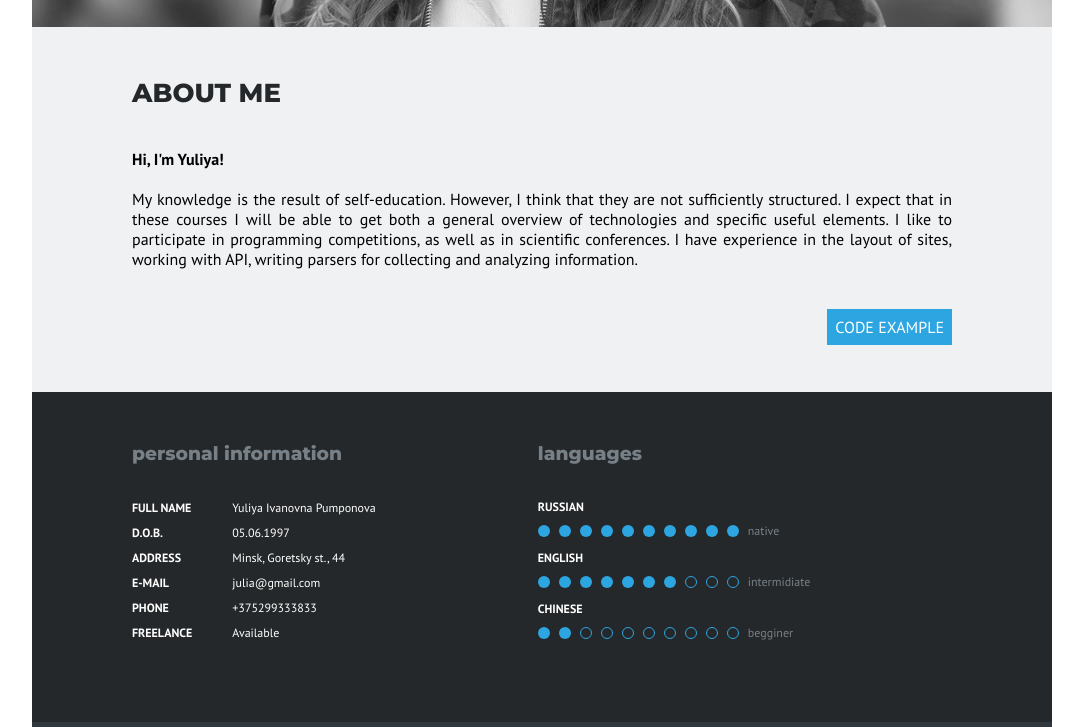
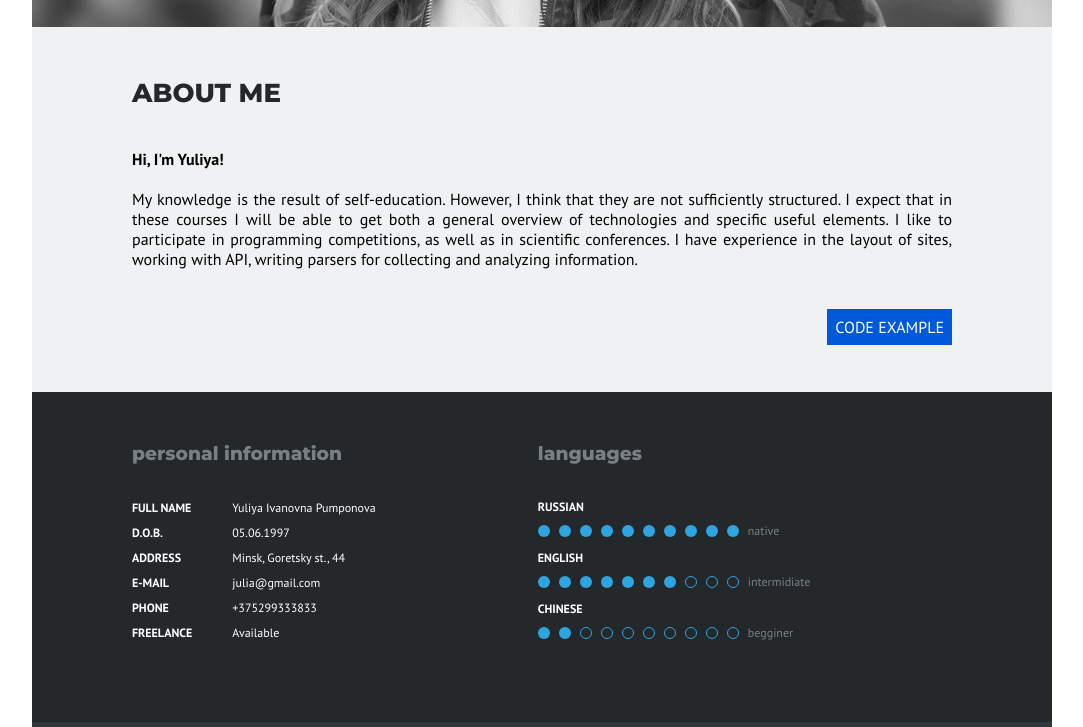
Before and after one commit to julia-student/rsschool-2019Q1-cv, a plain HTML site: page index.html in a window 1280 px wide. In both pictures the pointer is over the link "CODE EXAMPLE". Shown: the part 473-1200 px from the top of the page, without its empty margins (98-1181 px from the left). Drawn offline with Linux system fonts and the light colour scheme.

Commit message:
style: add style to code example button

```diff
--- a/assets/css/style.css
+++ b/assets/css/style.css
@@ -147,6 +147,10 @@ p.code-example a{
     text-decoration: none;
     text-transform: uppercase;
     float: right;
+}
+
+p.code-example a:hover, p.code-example a:active {
+    background-color:#0059D9;
 }
 
 /* END ABOUT ME SECTION*/
```
